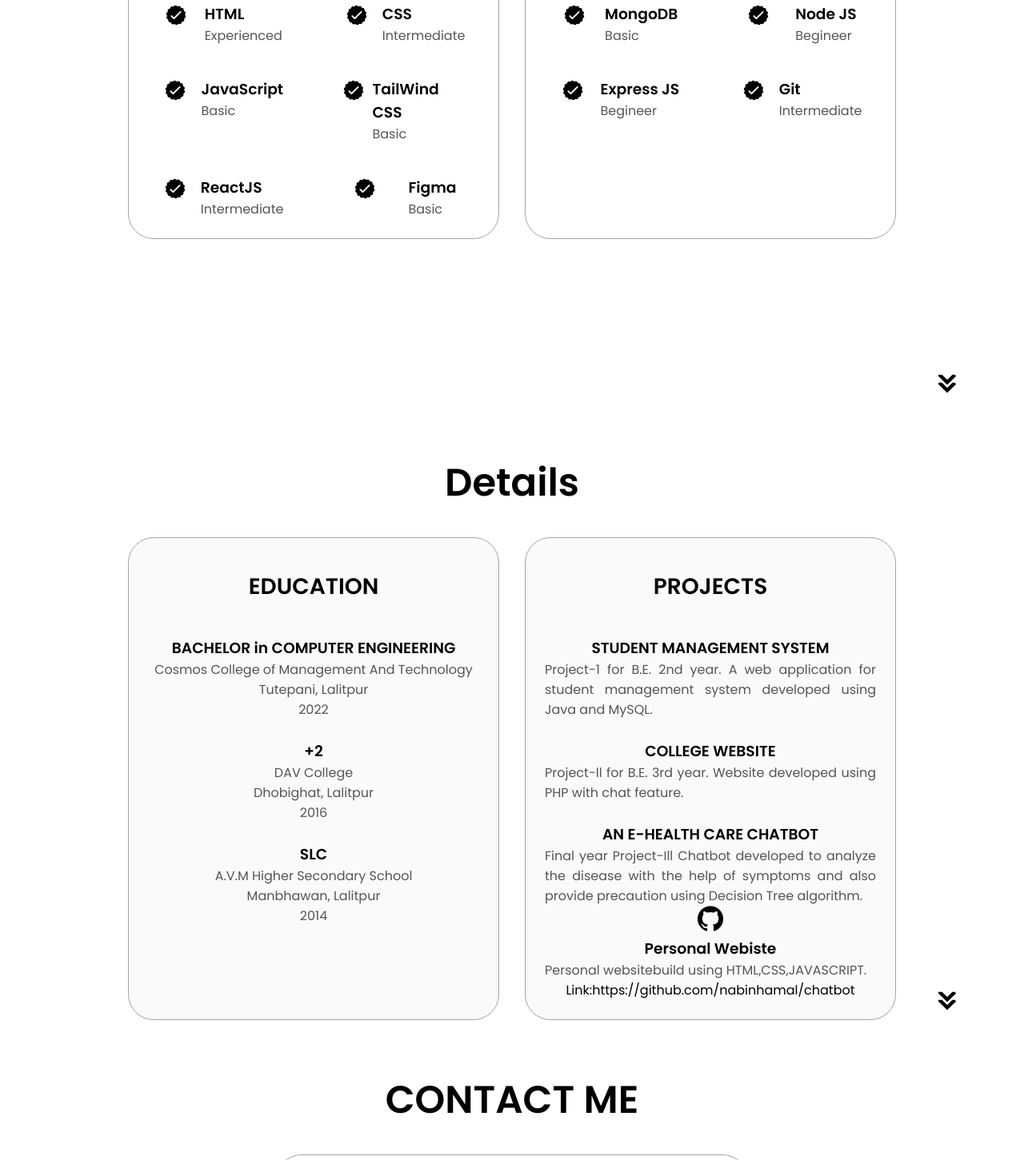
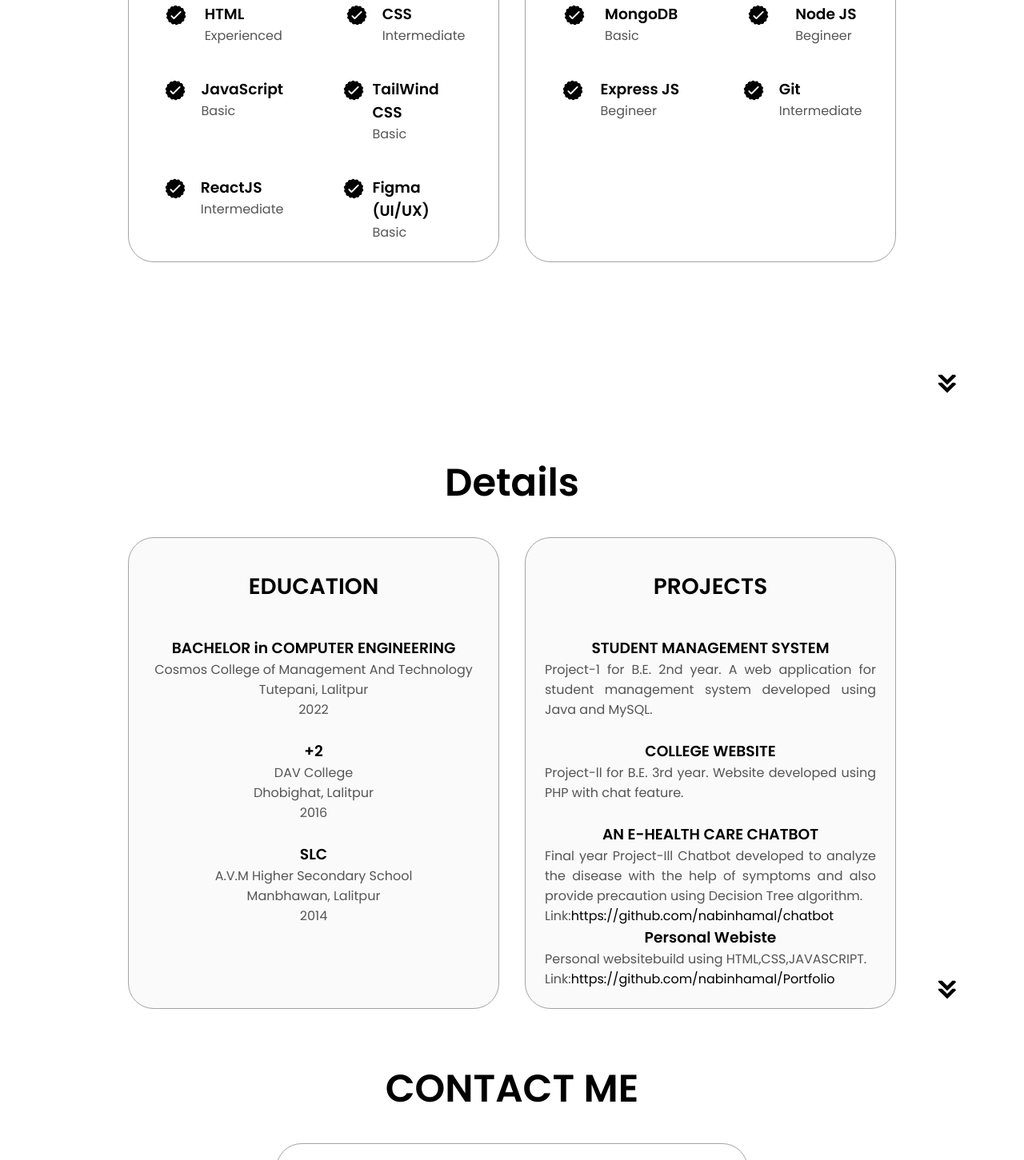
Before and after one commit to nabinhamal/portfolio, a plain HTML site: page index.html in a window 1280 px wide. Shown: the part 1896-3347 px from the top of the page at 80% size. Drawn offline with Linux system fonts and the light colour scheme.

Commit message:
github link added

```diff
--- a/index.html
+++ b/index.html
@@ -189,7 +189,7 @@ Highly motivated and dedicated Computer Engineering graduate with a strong desir
                   class="icon"
                 />
                 <div>
-                  <h3>Figma</h3>
+                  <h3>Figma (UI/UX)</h3>
                   <p>Basic</p>
                 </div>
               </article>
@@ -309,17 +309,12 @@ Highly motivated and dedicated Computer Engineering graduate with a strong desir
         <div class="project-card">
           <h3>AN E-HEALTH CARE CHATBOT</h3>
           <p>Final year Project-Ill Chatbot developed to analyze the disease with the help of symptoms and also provide precaution using Decision Tree algorithm.</p>
-          <img
-            src="./assets/github.png"
-            alt="My Github profile"
-            class="icon"
-            onclick="location.href='https://github.com/nabinhamal/chatbot'"
-          />
+          <p> Link:<a href="https://github.com/nabinhamal/chatbot">https://github.com/nabinhamal/chatbot</a></
         </div>
         <div class="project-card">
           <h3>Personal Webiste</h3>
           <p>Personal websitebuild using HTML,CSS,JAVASCRIPT. </p>
-          Link:<a href="https://github.com/nabinhamal/chatbot">https://github.com/nabinhamal/chatbot</a>
+         <p> Link:<a href="https://github.com/nabinhamal/Portfolio">https://github.com/nabinhamal/Portfolio</a></p>
 
 
         </div>
```
